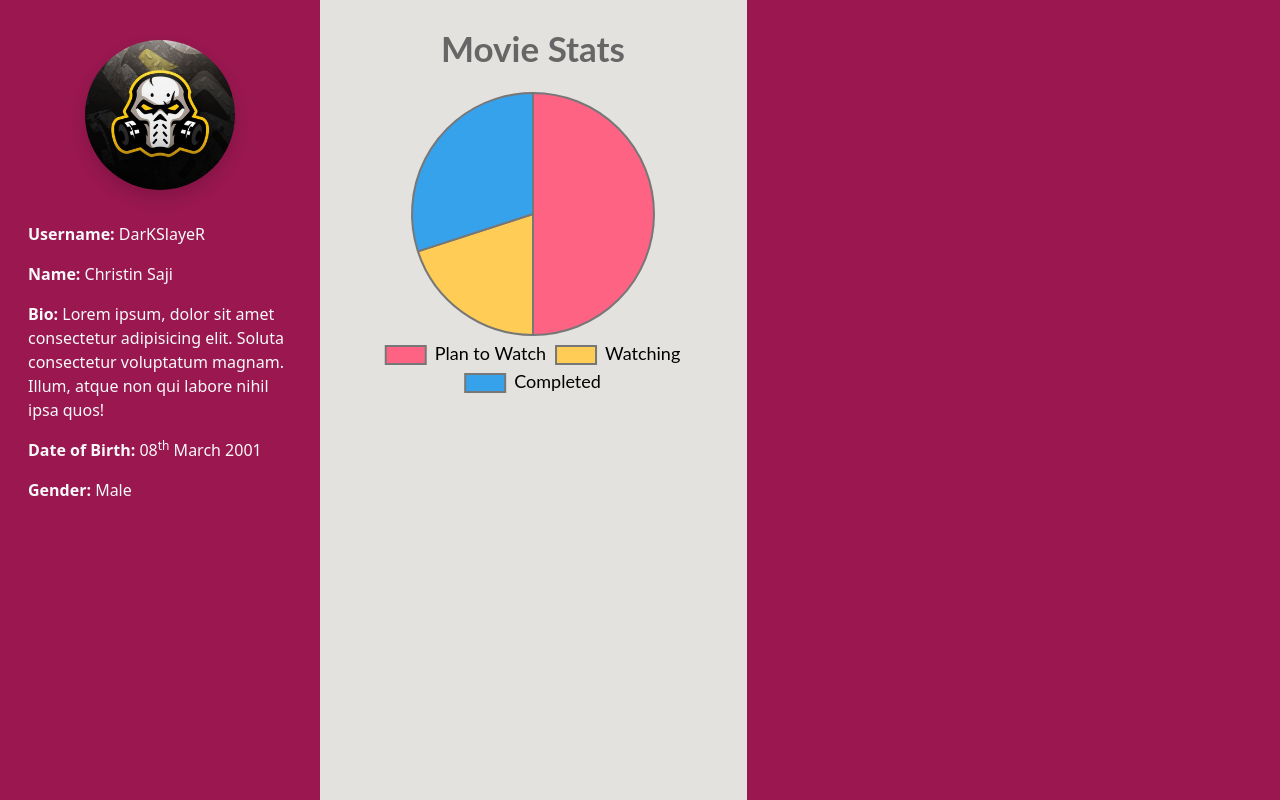
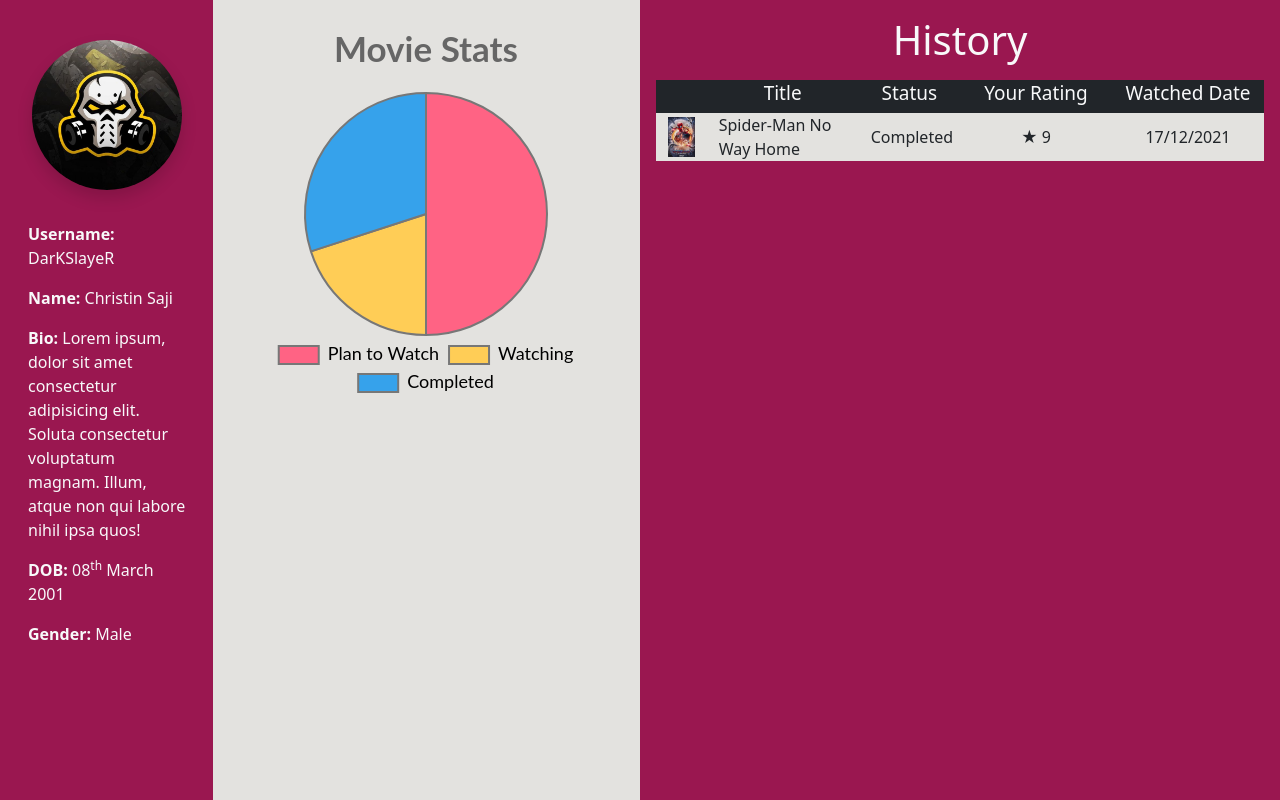
Before and after one commit to ugauniyal/CineSync, a Django app: template movietracker/tracker/templates/tracker/user_stats.html in a window 1280 px wide. Shown: the part 56-856 px from the top of the page. Run offline with Django 3.2, Linux system fonts and the light colour scheme; the template is opened without the code that fills it, so the values that code supplies are empty; some libraries are stand-ins or nearby versions.

Commit message:
Added History Column

```diff
--- a/movietracker/tracker/static/css/user_stats.css
+++ b/movietracker/tracker/static/css/user_stats.css
@@ -1,3 +1,12 @@
 body {
     overflow: hidden;
 }
+
+h3 {
+    font-size: 19px;
+    margin-top: 2px;
+}
+
+#History p {
+    margin-bottom: 0px;
+}
--- a/movietracker/tracker/templates/tracker/user_stats.html
+++ b/movietracker/tracker/templates/tracker/user_stats.html
@@ -63,10 +63,10 @@
 
     <div class="container-fluid">
         <div class="row min-vh-100 ">
-            <aside class="col-3 bg-altredlight">
+            <aside class="col-2 bg-altredlight">
                 <div class="sticky-top">
                     <div class="flex-column">
-                        <div class="text-center mt-4 p-3 d-none d-md-block">
+                        <div class="text-center mt-4 p-3 d-none d-xl-block">
                             <img src="../../static/assets/profile.jpg" alt="profile picture" width="150px"
                                 height="150px" class="rounded-circle shadow">
                         </div>
@@ -75,7 +75,7 @@
                             <p><strong>Name:</strong> Christin Saji</p>
                             <p><strong>Bio:</strong> Lorem ipsum, dolor sit amet consectetur adipisicing elit. Soluta
                                 consectetur voluptatum magnam. Illum, atque non qui labore nihil ipsa quos!</p>
-                            <p><strong>Date of Birth:</strong> 08<sup>th</sup> March 2001</p>
+                            <p><strong>DOB:</strong> 08<sup>th</sup> March 2001</p>
                             <p><strong>Gender:</strong> Male</p>
                         </div>
                     </div>
@@ -84,8 +84,45 @@
             <div class="col-4 bg-altgray">
                 <canvas id="myChart"></canvas>
             </div>
-            <div class="col-5 bg-altredlight">
-                <div class="">
+            <div id="History" class="col-6 bg-altredlight">
+                <div class="row mt-3">
+                    <div class="col text-center">
+                        <h2 class="text-light display-6">History</h2>
+                    </div>
+                </div>
+                <div class="row bg-dark text-center text-light mt-2 mx-1">
+                    <div class="col-1"></div>
+                    <div class="col-3">
+                        <h3>Title</h3>
+                    </div>
+                    <div class="col-2">
+                        <h3>Status</h3>
+                    </div>
+                    <div class="col-3">
+                        <h3>Your Rating</h3>
+                    </div>
+                    <div class="col-3">
+                        <h3>Watched Date</h3>
+                    </div>
+                </div>
+                <div class="row bg-altgray align-items-center mx-1">
+                    <div class="col-1">
+                        <img src="../../static/assets/Spider-Man No Way Home.jpg" class="img-fluid mx-auto d-block"
+                            alt="Spider-Man No Way Home Poster">
+                    </div>
+                    <div class="col-3">
+                        <p>Spider-Man No Way Home</p>
+                    </div>
+
+                    <div class="col-2 text-center">
+                        <p>Completed</p>
+                    </div>
+                    <div class="col-3 text-center">
+                        <p>&#9733; 9</p>
+                    </div>
+                    <div class="col-3 text-center">
+                        <p>17/12/2021</p>
+                    </div>
                 </div>
             </div>
         </div>
```
